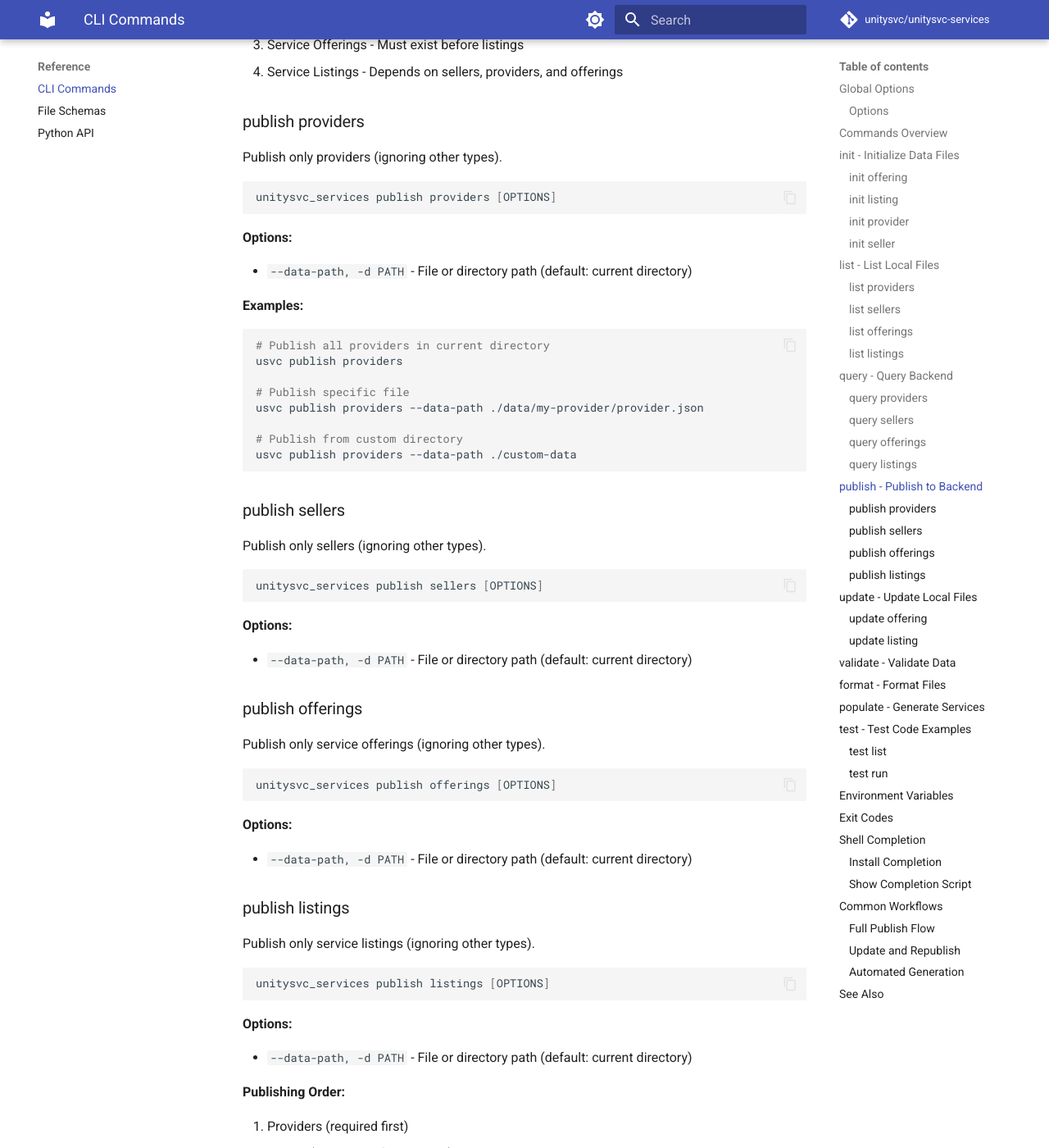
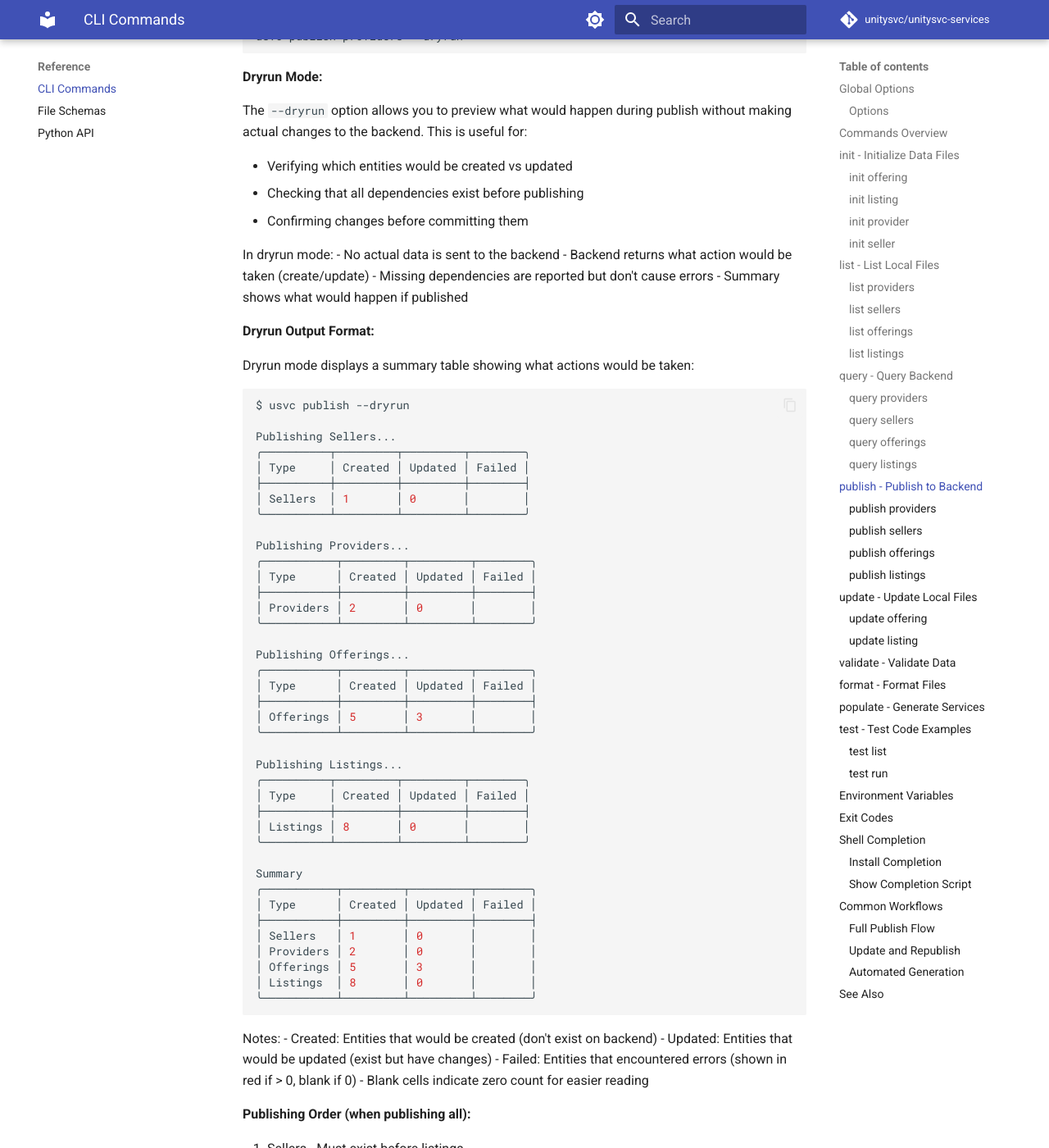
Before and after one commit to unitysvc/unitysvc-services, an MkDocs documentation site: the page built from docs/cli-reference.md, in a window 1280 px wide and 1400 px high, scrolled down 7596 px. Shown: the whole window at 82% size. Built offline with MkDocs 1.6.1 and Material for MkDocs 9.7.7, drawn with Linux system fonts in a browser that asks for light colours; comment, search, counter and statistics services are not loaded; some of the changed text lies outside the part shown.

Commit message:
document --dryrun option

````diff
--- a/docs/cli-reference.md
+++ b/docs/cli-reference.md
@@ -297,6 +297,7 @@ unitysvc_services publish COMMAND [OPTIONS]
 **Common Options:**
 
 -   `--data-path, -d PATH` - Data directory path (default: current directory)
+-   `--dryrun` - Preview what would be created/updated without making actual changes
 
 **Required Environment Variables:**
 
@@ -314,7 +315,79 @@ usvc publish --data-path ./data
 
 # Publish only providers
 usvc publish providers
+
+# Preview changes before publishing (dryrun mode)
+usvc publish --dryrun
+
+# Preview specific type
+usvc publish providers --dryrun
 ```
+
+**Dryrun Mode:**
+
+The `--dryrun` option allows you to preview what would happen during publish without making actual changes to the backend. This is useful for:
+
+- Verifying which entities would be created vs updated
+- Checking that all dependencies exist before publishing
+- Confirming changes before committing them
+
+In dryrun mode:
+- No actual data is sent to the backend
+- Backend returns what action would be taken (create/update)
+- Missing dependencies are reported but don't cause errors
+- Summary shows what would happen if published
+
+**Dryrun Output Format:**
+
+Dryrun mode displays a summary table showing what actions would be taken:
+
+```bash
+$ usvc publish --dryrun
+
+Publishing Sellers...
+╭──────────┬─────────┬─────────┬────────╮
+│ Type     │ Created │ Updated │ Failed │
+├──────────┼─────────┼─────────┼────────┤
+│ Sellers  │ 1       │ 0       │        │
+╰──────────┴─────────┴─────────┴────────╯
+
+Publishing Providers...
+╭───────────┬─────────┬─────────┬────────╮
+│ Type      │ Created │ Updated │ Failed │
+├───────────┼─────────┼─────────┼────────┤
+│ Providers │ 2       │ 0       │        │
+╰───────────┴─────────┴─────────┴────────╯
+
+Publishing Offerings...
+╭───────────┬─────────┬─────────┬────────╮
+│ Type      │ Created │ Updated │ Failed │
+├───────────┼─────────┼─────────┼────────┤
+│ Offerings │ 5       │ 3       │        │
+╰───────────┴─────────┴─────────┴────────╯
+
+Publishing Listings...
+╭──────────┬─────────┬─────────┬────────╮
+│ Type     │ Created │ Updated │ Failed │
+├──────────┼─────────┼─────────┼────────┤
+│ Listings │ 8       │ 0       │        │
+╰──────────┴─────────┴─────────┴────────╯
+
+Summary
+╭───────────┬─────────┬─────────┬────────╮
+│ Type      │ Created │ Updated │ Failed │
+├───────────┼─────────┼─────────┼────────┤
+│ Sellers   │ 1       │ 0       │        │
+│ Providers │ 2       │ 0       │        │
+│ Offerings │ 5       │ 3       │        │
+│ Listings  │ 8       │ 0       │        │
+╰───────────┴─────────┴─────────┴────────╯
+```
+
+Notes:
+- Created: Entities that would be created (don't exist on backend)
+- Updated: Entities that would be updated (exist but have changes)
+- Failed: Entities that encountered errors (shown in red if > 0, blank if 0)
+- Blank cells indicate zero count for easier reading
 
 **Publishing Order (when publishing all):**
 
@@ -334,6 +407,7 @@ unitysvc_services publish providers [OPTIONS]
 **Options:**
 
 -   `--data-path, -d PATH` - File or directory path (default: current directory)
+-   `--dryrun` - Preview what would be created/updated without making actual changes
 
 **Examples:**
 
@@ -346,6 +420,9 @@ usvc publish providers --data-path ./data/my-provider/provider.json
 
 # Publish from custom directory
 usvc publish providers --data-path ./custom-data
+
+# Preview provider changes
+usvc publish providers --dryrun
 ```
 
 ### publish sellers
@@ -359,6 +436,7 @@ unitysvc_services publish sellers [OPTIONS]
 **Options:**
 
 -   `--data-path, -d PATH` - File or directory path (default: current directory)
+-   `--dryrun` - Preview what would be created/updated without making actual changes
 
 ### publish offerings
 
@@ -371,6 +449,7 @@ unitysvc_services publish offerings [OPTIONS]
 **Options:**
 
 -   `--data-path, -d PATH` - File or directory path (default: current directory)
+-   `--dryrun` - Preview what would be created/updated without making actual changes
 
 ### publish listings
 
@@ -383,6 +462,7 @@ unitysvc_services publish listings [OPTIONS]
 **Options:**
 
 -   `--data-path, -d PATH` - File or directory path (default: current directory)
+-   `--dryrun` - Preview what would be created/updated without making actual changes
 
 **Publishing Order:**
 
@@ -750,8 +830,11 @@ export UNITYSVC_API_KEY=your-key
 usvc validate
 usvc format
 
-# Publish all (handles order automatically)
+# Preview changes before publishing (recommended)
 cd data
+usvc publish --dryrun
+
+# If preview looks good, publish all (handles order automatically)
 usvc publish
 
 # Verify
@@ -767,6 +850,9 @@ usvc update offering --name my-service --status ready
 # Validate
 usvc validate
 
+# Preview changes
+usvc publish offerings --dryrun
+
 # Publish changes
 usvc publish offerings
 ```
@@ -781,8 +867,11 @@ usvc populate
 usvc validate
 usvc format
 
+# Preview generated data
+cd data
+usvc publish --dryrun
+
 # Publish all
-cd data
 usvc publish
 ```
 
````
